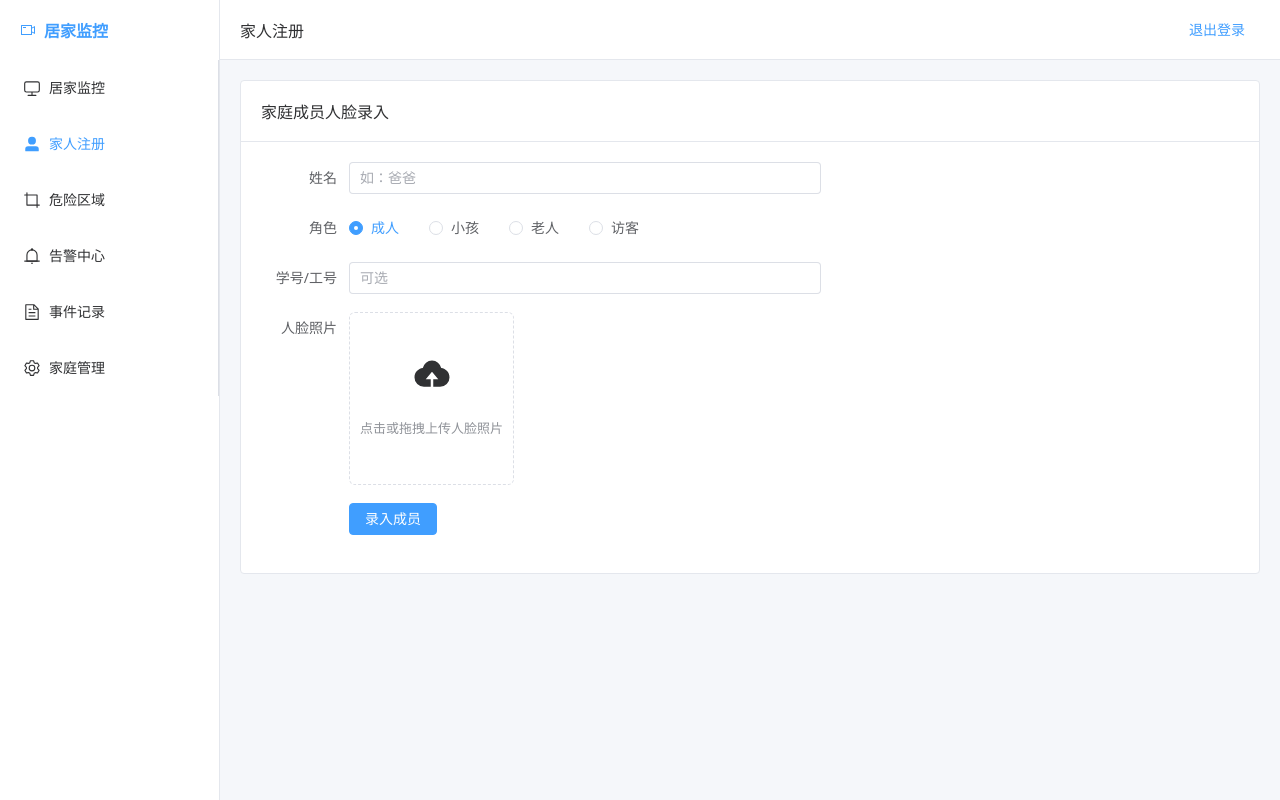
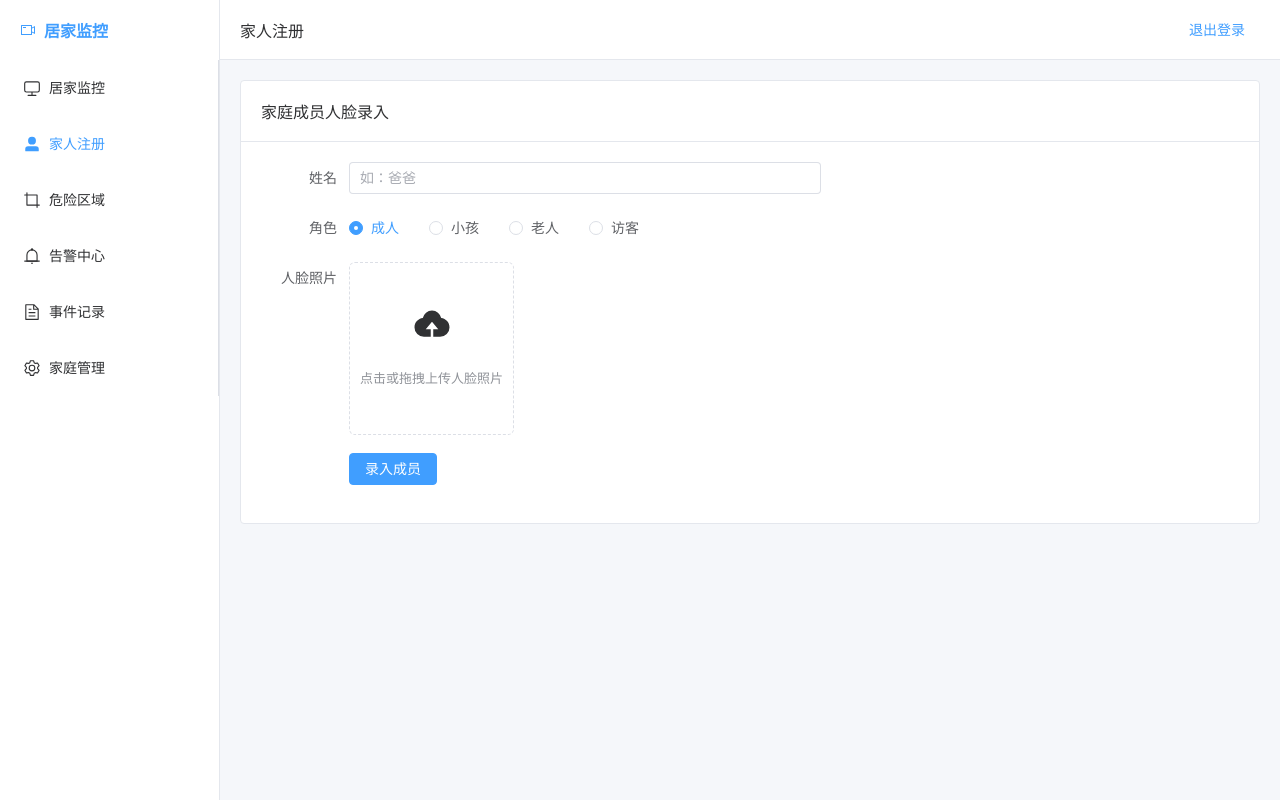
Before and after one commit to niu-spec/face-unlock-monitor, a Vue app in the folder frontend/: page /family in a window 1280 px wide. Built offline with nearby package versions, Linux system fonts and the light colour scheme; sample sign-in values are in the browser's storage.

Commit message:
fix: 删除家人注册中无用的学号/工号输入框

```diff
--- a/frontend/src/views/FamilyRegister.vue
+++ b/frontend/src/views/FamilyRegister.vue
@@ -7,7 +7,6 @@ import { memberApi } from '@/api'
 const form = reactive({
   name: '',
   role: 'adult',
-  student_id: '',
 })
 
 const previewUrl = ref('')
@@ -24,7 +23,7 @@ async function onSubmit() {
 
   submitting.value = true
   try {
-    const data = { name: form.name.trim(), role: form.role, student_id: form.student_id }
+    const data = { name: form.name.trim(), role: form.role }
     // 如果后续需要上传人脸照片，可以在这里转 base64
     if (photoFile.value) {
       // 预留：将照片转 base64 传给 face_encoding
@@ -37,7 +36,6 @@ async function onSubmit() {
     await memberApi.create(data)
     ElMessage.success('家庭成员已录入')
     form.name = ''
-    form.student_id = ''
     photoFile.value = null
     previewUrl.value = ''
   } catch { /* error handled by interceptor */ }
@@ -59,9 +57,6 @@ async function onSubmit() {
           <el-radio value="elder">老人</el-radio>
           <el-radio value="guest">访客</el-radio>
         </el-radio-group>
-      </el-form-item>
-      <el-form-item label="学号/工号">
-        <el-input v-model="form.student_id" placeholder="可选" />
       </el-form-item>
       <el-form-item label="人脸照片">
         <el-upload
```
